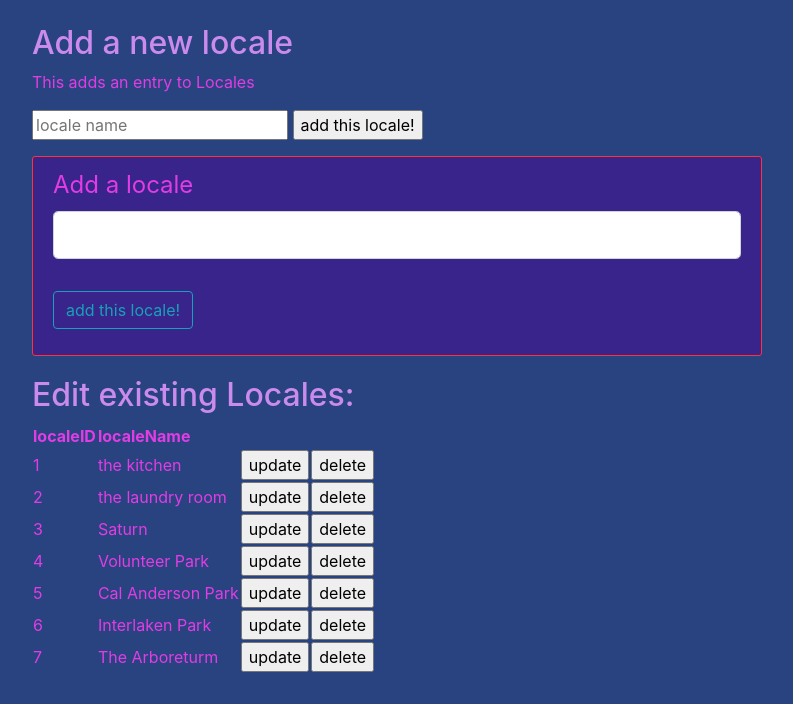
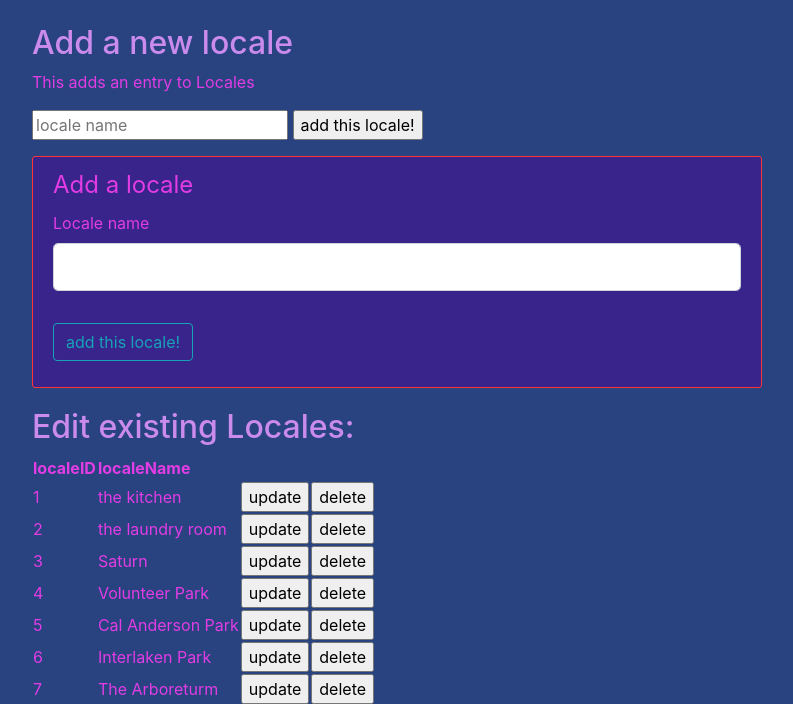
Before and after one commit to hjryan/ryanryan, a Flask app: template templates/locales.html in a window 1280 px wide. Shown: the part 56-760 px from the top of the page, without its empty margins (53-846 px from the left). Run offline with Flask 2, Linux system fonts and the light colour scheme; the template is opened without the code that fills it: values that come from a table or form of the project are taken from there, others are empty.

Commit message:
forgot to import LocalesForm

```diff
--- a/app.py
+++ b/app.py
@@ -1,5 +1,5 @@
 from flask import Flask, render_template, url_for, flash, redirect
-from forms import RegistrationForm, LoginForm
+from forms import RegistrationForm, LoginForm, LocalesForm
 from db_con import get_db
 
 app = Flask(__name__)
--- a/templates/locales.html
+++ b/templates/locales.html
@@ -13,7 +13,7 @@
         <fieldset class="form-group">
             <legend>Add a locale</legend>
             <div class="form-group">
-                {{ form.loacleName.label(class="form-control-label") }}
+                {{ form.localeName.label(class="form-control-label") }}
 
                 {% if form.localeName.errors %}
                 {{ form.localeName(class="form-control form-control-lg is-invalid") }}
```
